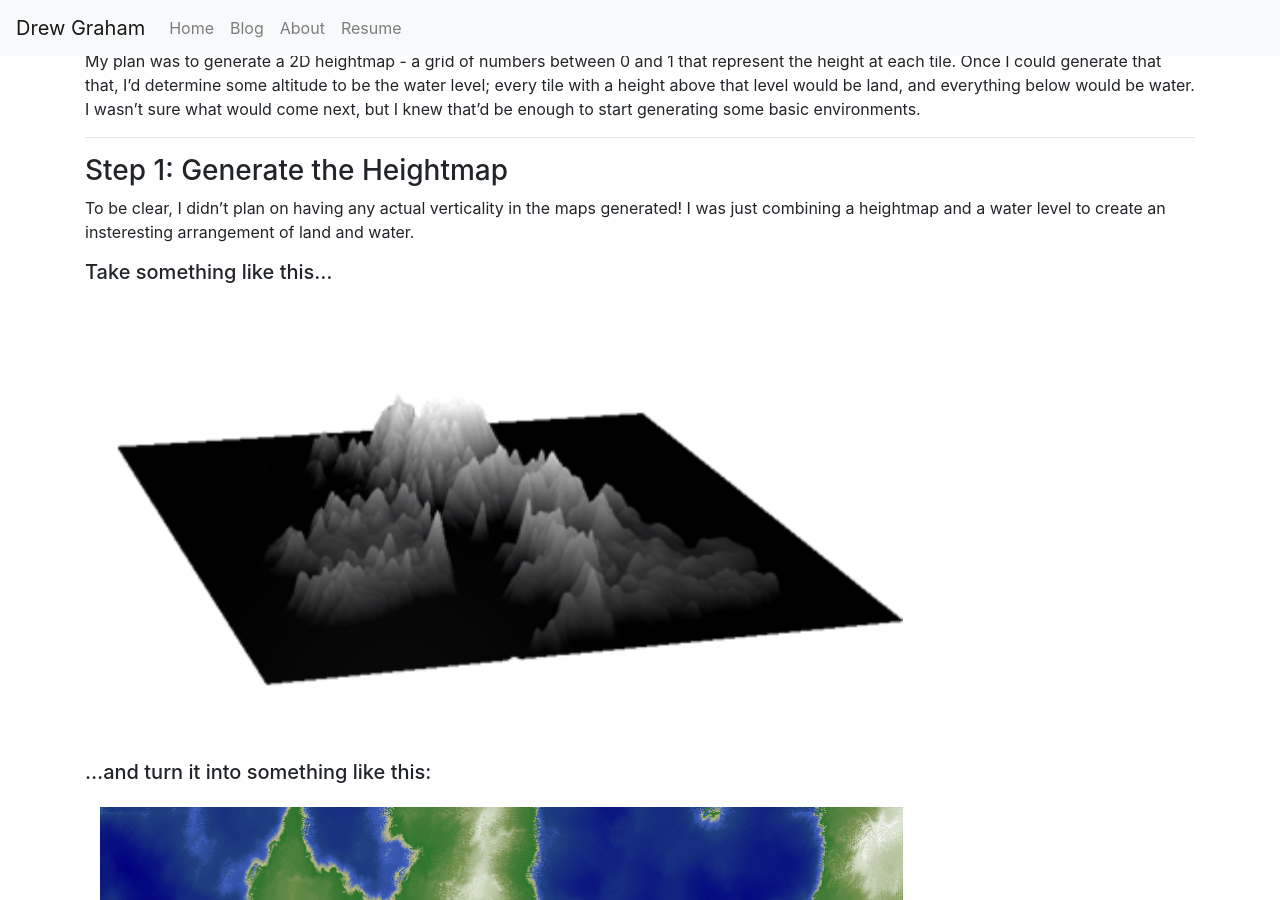
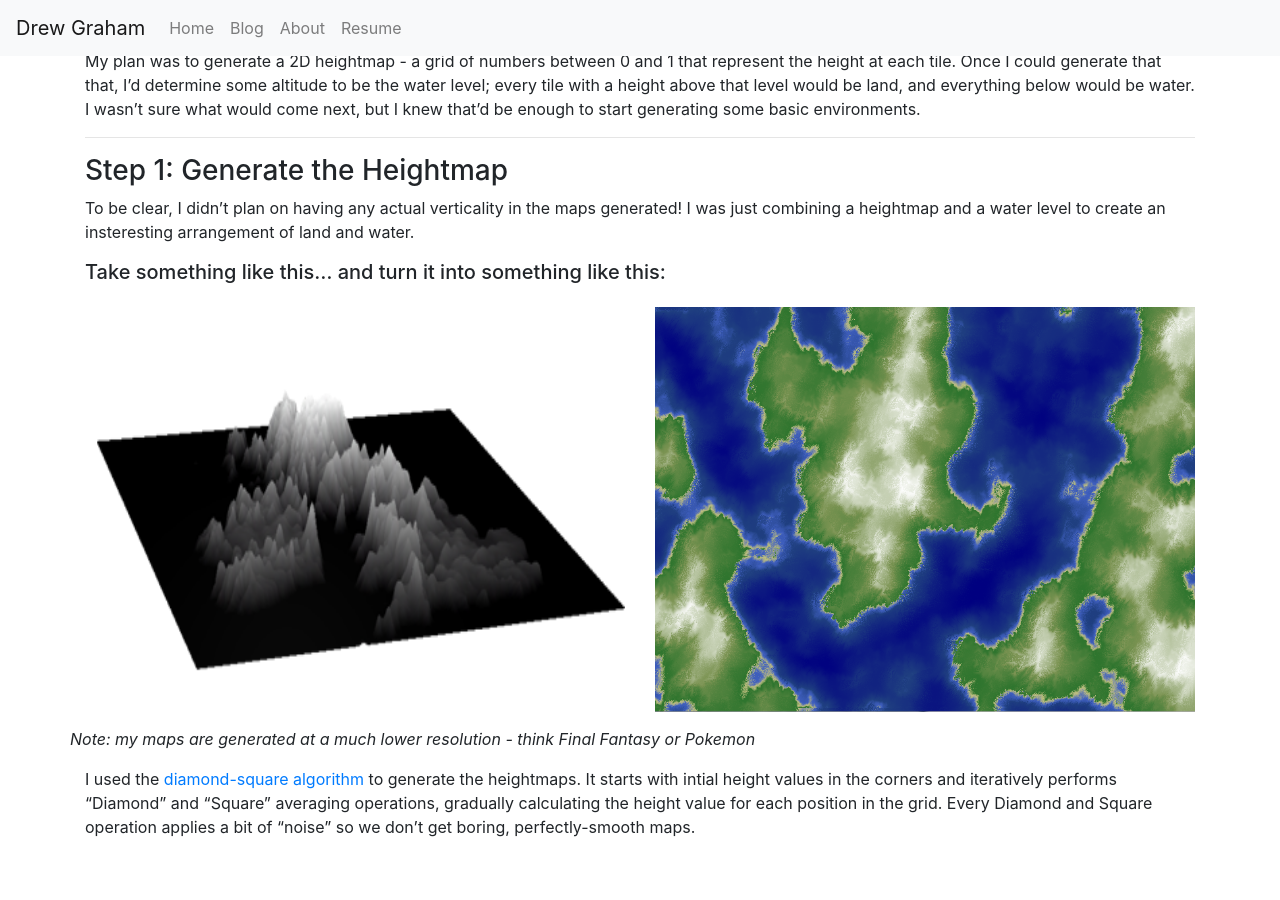
Before and after one commit to dmg9626/dmg9626.github.io, a Jekyll site: the page built from blog/proc-gen.md, in a window 1280 px wide and 900 px high, scrolled down 437 px. Built offline with Jekyll 4.4.1, drawn with Linux system fonts in a browser that asks for light colours; nearby versions of some CDN libraries; library files that are not in the unit come from our copies.

Commit message:
collapsed heightmap reference images into one row

```diff
--- a/blog/proc-gen.md
+++ b/blog/proc-gen.md
@@ -23,13 +23,15 @@ My plan was to generate a 2D heightmap - a grid of numbers between 0 and 1 that
 
 To be clear, I didn't plan on having any actual verticality in the maps generated! I was just combining a heightmap and a water level to create an insteresting arrangement of land and water.
 
-##### Take something like this...
-<img src="/assets/images/blog/proc-gen/heightmap_3d_reference.png" class="blog text-center" width="75%">
+##### Take something like this... and turn it into something like this:
+<div class="row">
+    <img src="/assets/images/blog/proc-gen/heightmap_3d_reference.png" class="blog text-center" width="50%">
+    <img src="/assets/images/blog/proc-gen/heightmap_2d_reference.png" class="blog text-center" width="50%">
+    <p><i>
+    Note: my maps are generated at a much lower resolution - think Final Fantasy or Pokemon
+    </i></p>
+</div>
 
-##### ...and turn it into something like this:
-<img src="/assets/images/blog/proc-gen/heightmap_2d_reference.png" class="blog text-center" width="75%">
-
-*Note: my maps are generated at a much lower resolution - think Final Fantasy or Pokemon*
 
 I used the [diamond-square algorithm](https://en.wikipedia.org/wiki/Diamond-square_algorithm){:target="_blank"} to generate the heightmaps. It starts with intial height values in the corners and iteratively performs "Diamond" and "Square" averaging operations, gradually calculating the height value for each position in the grid. Every Diamond and Square operation applies a bit of "noise" so we don't get boring, perfectly-smooth maps.
 
```
